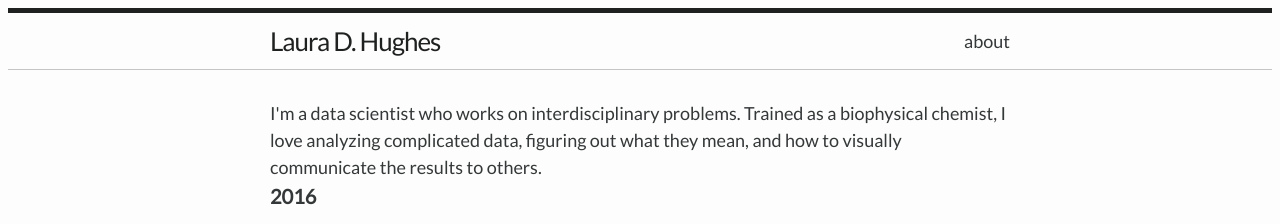
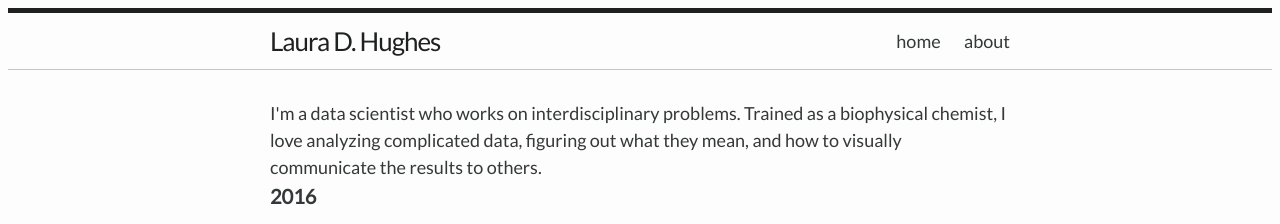
Before and after one commit to flaneuse/flaneuse.github.io, a Jekyll site: the page built from index.html, in a window 1280 px wide. Shown: the top 224 px of the page. Built offline with Jekyll 4.4.1, drawn with Linux system fonts in a browser that asks for light colours; some web fonts are replaced.

Commit message:
+ home to nav bar

```diff
--- a/_includes/header.html
+++ b/_includes/header.html
@@ -14,10 +14,14 @@
       </a>
 
       <div class="trigger">
+        <!-- home page link -->
+        <a class="page-link" href="{{ site.baseurl }}/index.html">home</a>
+
+        <!-- nav bar for each page -->
         {% for page in site.pages %}
-          {% if page.title %}
-          <a class="page-link" href="{{ page.url | prepend: site.baseurl }}">{{ page.title }}</a>
-          {% endif %}
+        {% if page.title %}
+        <a class="page-link" href="{{ page.url | prepend: site.baseurl }}">{{ page.title }}</a>
+        {% endif %}
         {% endfor %}
       </div>
     </nav>
```
